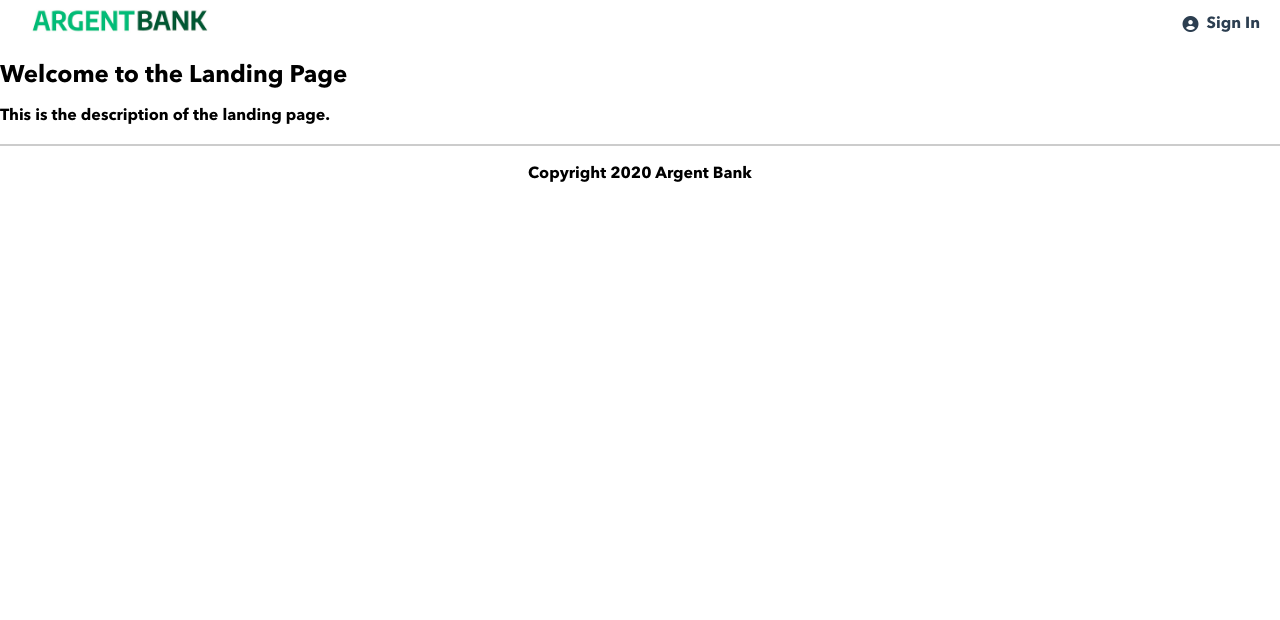
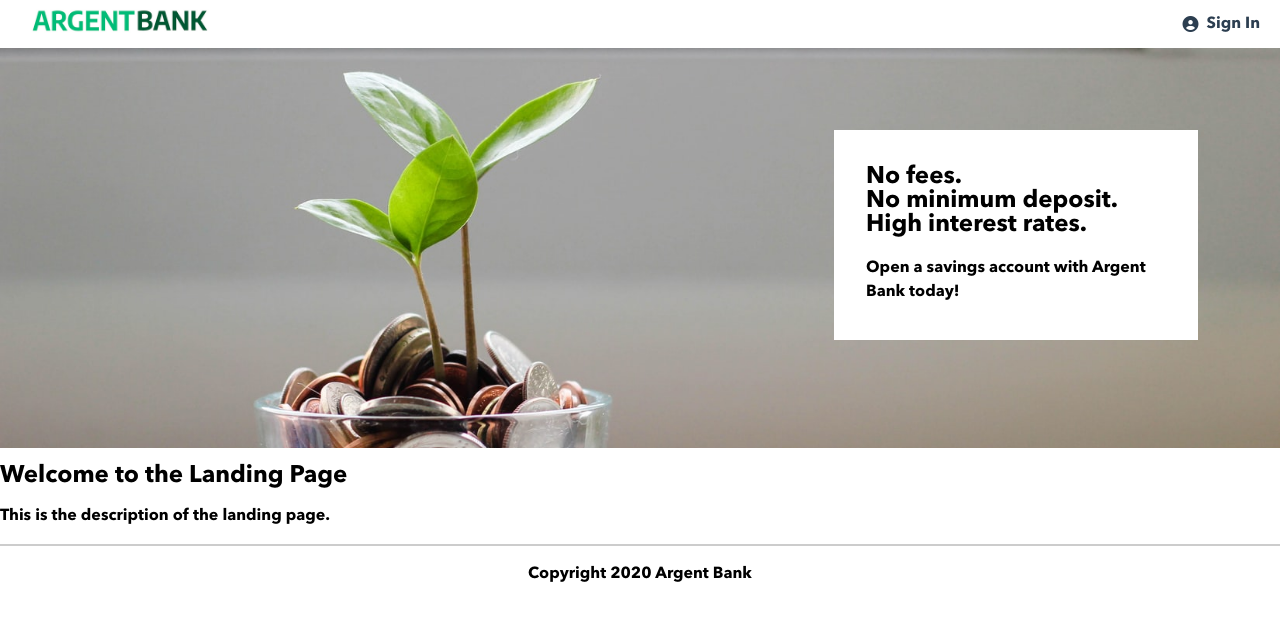
Before and after one commit to luisgarcia96/argent-bank, a React (Vite) app: page / in a window 1280 px wide. Shown: the top 620 px of the page. Built offline with nearby package versions, Linux system fonts and the light colour scheme.

Commit message:
Finish Hero component

```diff
--- /dev/null
+++ b/src/components/Hero/Hero.module.scss
@@ -0,0 +1,43 @@
+@use "../../styles/abstracts/" as v;
+
+.hero {
+	position: relative;
+	height: 25rem;
+	width: 100%;
+	background-image: url("/src/assets/img/bank-tree.jpeg");
+	background-size: cover;
+	background-position: center 32.5%;
+
+	&__content {
+		position: absolute;
+		top: 3.125rem;
+		right: 3.125rem;
+		height: 9.1rem;
+		width: 18.75rem;
+		padding: 2rem;
+		margin: 2rem;
+		display: flex;
+		flex-direction: column;
+		justify-content: center;
+		align-items: center;
+		background-color: v.$white;
+		gap: 1.2rem;
+
+		.heroTitle {
+			display: flex;
+			flex-direction: column;
+			width: 100%;
+			h2 {
+				width: 100%;
+				margin: 0;
+			}
+		}
+
+		.heroSubtitle {
+			p {
+				margin: 0;
+				font-size: v.$fs-m;
+			}
+		}
+	}
+}
--- /dev/null
+++ b/src/components/Hero/Hero.tsx
@@ -0,0 +1,22 @@
+import React from "react";
+
+import styles from "./Hero.module.scss";
+
+const Hero: React.FC = () => {
+	return (
+		<div className={styles.hero}>
+			<div className={styles.hero__content}>
+				<div className={styles.heroTitle}>
+					<h2>No fees.</h2>
+					<h2>No minimum deposit.</h2>
+					<h2>High interest rates.</h2>
+				</div>
+				<div className={styles.heroSubtitle}>
+					<p>Open a savings account with Argent Bank today!</p>
+				</div>
+			</div>
+		</div>
+	);
+};
+
+export default Hero;
--- a/src/layouts/Header/Header.module.scss
+++ b/src/layouts/Header/Header.module.scss
@@ -24,9 +24,10 @@
 		color: v.$blue-dark;
 		font-weight: v.$fw-bold;
 
-        a {
-            text-decoration: none;
-            color: inherit;
-        }
+		a {
+			height: 100%;
+			text-decoration: none;
+			color: inherit;
+		}
 	}
 }
--- a/src/pages/LandingPage/LandingPage.tsx
+++ b/src/pages/LandingPage/LandingPage.tsx
@@ -1,8 +1,10 @@
+import Hero from "../../components/Hero/Hero";
 import styles from "./LandingPage.module.scss";
 
 const LandingPage = () => {
 	return (
 		<div className={styles.container}>
+			<Hero />
 			<h1 className={styles.title}>Welcome to the Landing Page</h1>
 			<p className={styles.description}>
 				This is the description of the landing page.
```
